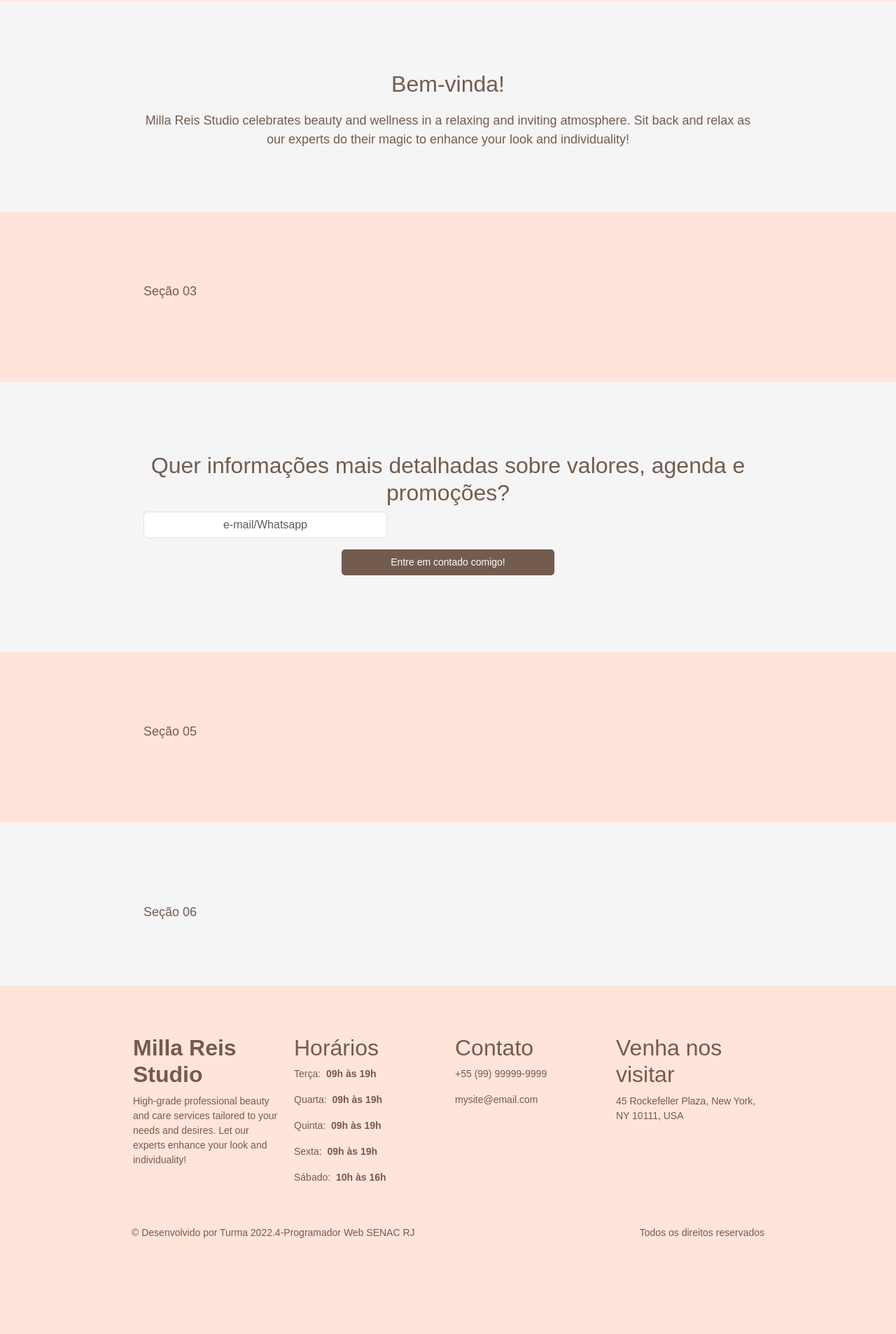
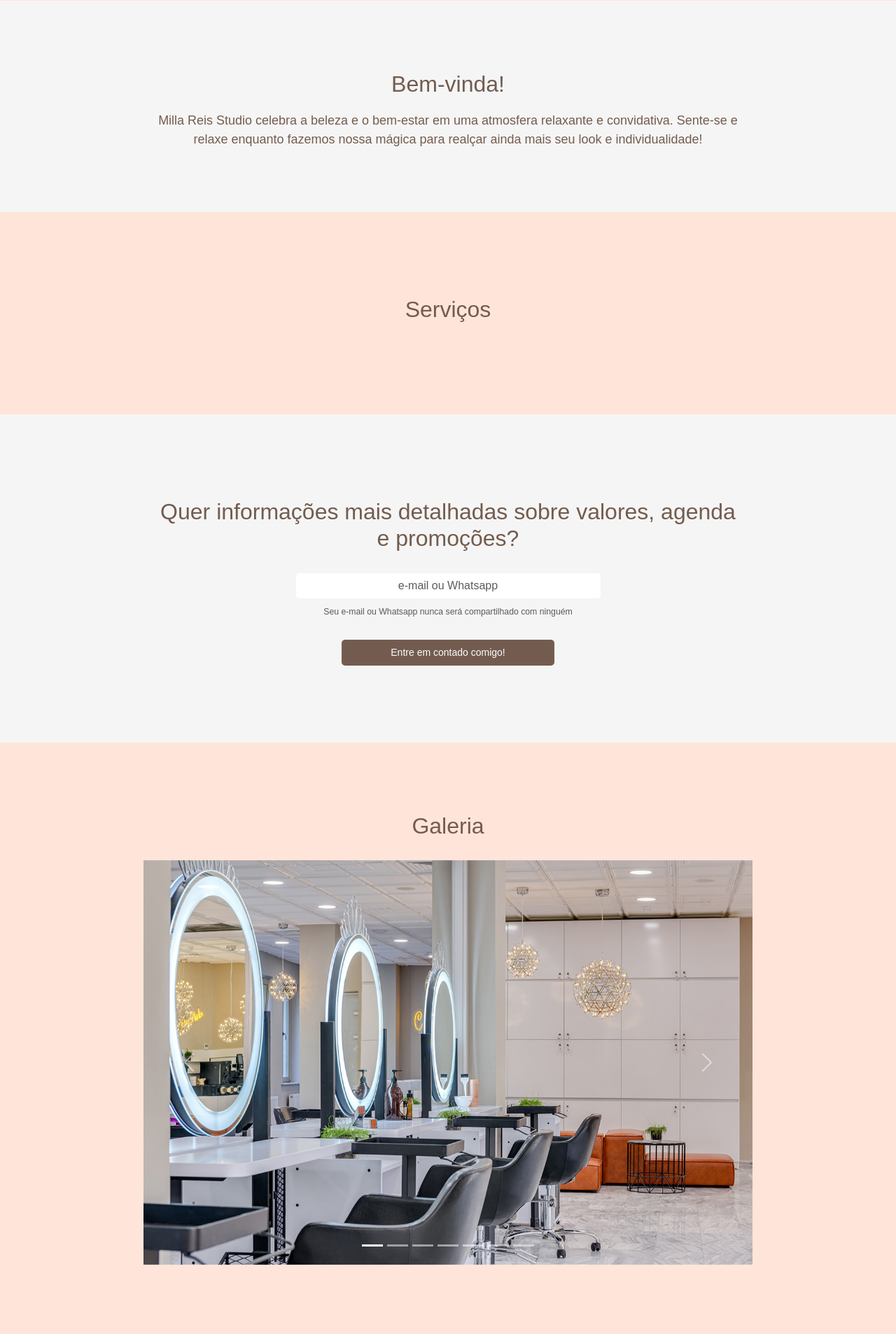
Before and after one commit to bryanAbreuW/Projeto-Integrador-Salao, a PHP site: page / in a window 1280 px wide. Shown: the part 701-2607 px from the top of the page at 70% size. Before the commit the page ends 2470 px from the top, so only its background shows below. Run offline with PHP 8.4, Linux system fonts and the light colour scheme.

Commit message:
Implementacao das secoes 05 e 06

```diff
--- a/Front-end/css/main-index.css
+++ b/Front-end/css/main-index.css
@@ -51,6 +51,12 @@ section {
 /* SECAO 03 - NOSSOS SERVICOS */
 #section-03 {
     padding: 100px var(--pd-side) 100px var(--pd-side);
+    text-align: center;
+}
+
+#section-03 h2 {
+    padding: 20px;
+    margin-bottom: 10px;
 }
 
 /* SECAO 04 - CALL TO ACTION */
@@ -59,18 +65,22 @@ section {
     text-align: center;
 }
 
-#section-04 p {
+#section-04 h2 {
     padding: 20px;
+    margin-bottom: 10px;
 }
 
 #section-04 input {
-    width: 40%;
+    width: 50%;
     text-align: center;
+    margin: auto;
+    border: none;
+    border-radius: var(--bdr-primary);
 }
 
 #section-04 button {
     padding: 8px 70px;
-    margin: 16px 0px 10px 0px;
+    margin: 30px 0px 10px 0px;
     border-radius: var(--bdr-primary);
     background-color: var(--light-brown);
     border: none;
@@ -81,9 +91,40 @@ section {
 /* SECAO 05 - GALERIA */
 #section-05 {
     padding: 100px var(--pd-side) 100px var(--pd-side);
+    text-align: center;
+}
+
+#section-05 h2 {
+    margin-bottom: 30px;
+}
+
+.carousel-item img {
+    max-width: 100%;
+    max-height: 100%;
 }
 
 /* SECAO 06 - ONDE ESTAMOS */
 #section-06 {
-    padding: 115px var(--pd-side) 75px var(--pd-side);
+    padding: 100px var(--pd-side) 75px var(--pd-side);
+    text-align: center;
 }
+
+#section-06 h2 {
+    margin-bottom: 30px;
+}
+
+#section-06 h5 {
+    margin-top: 30px;
+}
+
+#section-06-map {
+    width: 70%
+}
+
+#section-06-complement {
+    width: 30%;
+}
+
+#section-06-social-media {
+    margin-top: 14%;
+}
--- a/Front-end/index.html
+++ b/Front-end/index.html
@@ -6,8 +6,8 @@
     <meta name="viewport" content="width=device-width, initial-scale=1.0">
 
     <!-- ONLINE -->
-    <link href="https://cdn.jsdelivr.net/npm/bootstrap@5.3.0-alpha1/dist/css/bootstrap.min.css" rel="stylesheet"
-        integrity="sha384-GLhlTQ8iRABdZLl6O3oVMWSktQOp6b7In1Zl3/Jr59b6EGGoI1aFkw7cmDA6j6gD" crossorigin="anonymous">
+    <link href="https://cdn.jsdelivr.net/npm/bootstrap@5.3.0-alpha1/dist/css/bootstrap.min.css" rel="stylesheet" integrity="sha384-GLhlTQ8iRABdZLl6O3oVMWSktQOp6b7In1Zl3/Jr59b6EGGoI1aFkw7cmDA6j6gD" crossorigin="anonymous">
+    <script src="https://cdn.jsdelivr.net/npm/bootstrap@5.3.0-alpha1/dist/js/bootstrap.bundle.min.js" integrity="sha384-w76AqPfDkMBDXo30jS1Sgez6pr3x5MlQ1ZAGC+nuZB+EYdgRZgiwxhTBTkF7CXvN" crossorigin="anonymous"></script>
 
     <!-- LOCAL -->
     <!-- LOCAL - Favicon -->
@@ -51,8 +51,8 @@
                 <!-- Secao 01 - CAPA - Inicio -->
                 <section class="section-primary">
                     <div id="section-01">
-                        <h1>Enhance Your Beauty and Uniqueness</h1>
-                        <p>Let our beauty experts make you feel and look your best!</p>
+                        <h1>Realce sua Beleza e Singularidade</h1>
+                        <p>Permita-se ser e sentir o melhor de si mesma!</p>
                         <button>Agende uma visita</button>
                     </div>
                 </section>
@@ -62,15 +62,21 @@
                 <section class="section-secondary">
                     <div id="section-02">
                         <h2>Bem-vinda!</h2>
-                        <p>Milla Reis Studio celebrates beauty and wellness in a relaxing and inviting atmosphere. Sit back and relax as our experts do their magic to enhance your look and individuality!</p>
+                        <p>Milla Reis Studio celebra a beleza e o bem-estar em uma atmosfera relaxante e convidativa. Sente-se e relaxe enquanto fazemos nossa mágica para realçar ainda mais seu look e individualidade!</p>
                     </div>
                 </section>
                 <!-- Secao 02 - SAUDACOES - Fim -->
 
                 <!-- Secao 03 - NOSSOS SERVICOS - Inicio -->
-                <section id="main-nossos-servicos" class="section-primary">
+                <section class="section-primary">
                     <div id="section-03">
-                        <p>Seção 03</p>
+                        <h2>Servi&ccedil;os</h2>
+
+
+
+
+
+
                     </div>
                 </section>
                 <!-- Secao 03 - NOSSOS SERVICOS - Fim -->
@@ -79,16 +85,65 @@
                 <section class="section-secondary">
                     <div id="section-04">
                         <h2>Quer informações mais detalhadas sobre valores, agenda e promoções?</h2>
-                        <input class="form-control" type="text" placeholder="e-mail/Whatsapp" aria-label="default input example">
+                        <div>
+                            <input id="ask-for-contact" class="form-control mb-2" type="text" placeholder="e-mail ou Whatsapp">
+                            <small id="contact-help" class="form-text text-muted">Seu e-mail ou Whatsapp nunca será compartilhado com ninguém</small>
+                        </div>
                         <button>Entre em contado comigo!</button>
                     </div>
                 </section>
                 <!-- Secao 04 - CALL TO ACTION - Fim -->
 
                 <!-- Secao 05 - GALERIA - Inicio -->
-                <section id="main-galeria" class="section-primary">
+                <section class="section-primary">
                     <div id="section-05">
-                        <p>Seção 05</p>
+                        <h2>Galeria</h2>
+                        <div id="galery-carousel" class="carousel slide" data-bs-ride="carousel">
+                            <!-- Indicadores/dots - Inicio -->
+                            <div class="carousel-indicators">
+                                <button type="button" data-bs-target="#galery-carousel" data-bs-slide-to="0" class="active"></button>
+                                <button type="button" data-bs-target="#galery-carousel" data-bs-slide-to="1"></button>
+                                <button type="button" data-bs-target="#galery-carousel" data-bs-slide-to="2"></button>
+                                <button type="button" data-bs-target="#galery-carousel" data-bs-slide-to="3"></button>
+                                <button type="button" data-bs-target="#galery-carousel" data-bs-slide-to="4"></button>
+                                <button type="button" data-bs-target="#galery-carousel" data-bs-slide-to="5"></button>
+                                <button type="button" data-bs-target="#galery-carousel" data-bs-slide-to="6"></button>
+                            </div>
+                            <!-- Indicadores/dots - Fim -->
+                            <!-- Slideshow/carousel - Inicio -->
+                            <div class="carousel-inner">
+                                <div class="carousel-item active">
+                                    <img src="./img/galeria_01.jpg" alt="O studio" class="d-block">
+                                </div>
+                                <div class="carousel-item">
+                                    <img src="./img/galeria_02.jpg" alt="Manicure" class="d-block">
+                                </div>
+                                <div class="carousel-item">
+                                    <img src="./img/galeria_03.jpg" alt="Maquiagem" class="d-block">
+                                </div>
+                                <div class="carousel-item">
+                                    <img src="./img/galeria_04.jpg" alt="Corte de cabelo" class="d-block">
+                                </div>
+                                <div class="carousel-item">
+                                    <img src="./img/galeria_05.jpg" alt="Produtos" class="d-block">
+                                </div>
+                                <div class="carousel-item">
+                                    <img src="./img/galeria_06.jpg" alt="Lavagem de cabelo" class="d-block">
+                                </div>
+                                <div class="carousel-item">
+                                    <img src="./img/galeria_07.jpg" alt="Coloração" class="d-block">
+                                </div>
+                            </div>
+                            <!-- Slideshow/carousel - Fim -->
+                            <!-- Controles laterais/icons - Inicio -->
+                            <button class="carousel-control-prev" type="button" data-bs-target="#galery-carousel" data-bs-slide="prev">
+                                <span class="carousel-control-prev-icon"></span>
+                            </button>
+                            <button class="carousel-control-next" type="button" data-bs-target="#galery-carousel" data-bs-slide="next">
+                                <span class="carousel-control-next-icon"></span>
+                            </button>
+                            <!-- Controles laterais/icons - Fim -->
+                        </div>
                     </div>
                 </section>
                 <!-- Secao 05 - GALERIA - Fim -->
@@ -96,7 +151,58 @@
                 <!-- Secao 06 - ONDE ESTAMOS - Inicio -->
                 <section class="section-secondary">
                     <div id="section-06">
-                        <p>Seção 06</p>
+                        <h2>Onde estamos</h2>
+                        <div class="d-flex flex-row">
+                            <!-- Mapa - Inicio -->
+                            <div id="section-06-map">
+                                <iframe src="https://www.google.com/maps/embed?pb=!1m18!1m12!1m3!1d3022.1305950869664!2d-73.9777136!3d40.7591523!2m3!1f0!2f0!3f0!3m2!1i1024!2i768!4f13.1!3m3!1m2!1s0x89c258feeba537d5%3A0x4309708327882ae!2s45%20Rockefeller%20Plaza%2C%20New%20York%2C%20NY%2010020%2C%20EUA!5e0!3m2!1spt-BR!2sbr!4v1686370320136!5m2!1spt-BR!2sbr" width="600" height="450" style="border:0;" allowfullscreen="" loading="lazy" referrerpolicy="no-referrer-when-downgrade"></iframe>
+                            </div>
+                            <!-- Mapa - Fim -->
+                            <!-- Demais informacoes - Inicio -->
+                            <div id="section-06-complement">
+                                <!-- Endereco, Telefone e E-mail - Inicio -->
+                                <div>
+                                    <div>
+                                        <h5 class="fw-semibold">Endereço</h5>
+                                        <p>
+                                            <small>
+                                                45 Rockefeller Plaza
+                                                <br/>
+                                                New York, NY 10111, USA
+                                            </small>
+                                        </p>
+                                    </div>
+                                    <div>
+                                        <h5 class="fw-semibold">Telefone</h5>
+                                        <p>
+                                            <small>+55 (99) 99999-9999</small>
+                                        </p>
+                                    </div>
+                                    <div>
+                                        <h5 class="fw-semibold">E-mail</h5>
+                                        <p>
+                                            <small>mysite@email.com</small>
+                                        </p>
+                                    </div>
+                                </div>
+                                <!-- Endereco, Telefone e E-mail - Fim -->
+                                <!-- Redes sociais - Inicio -->
+                                <div id="section-06-social-media" class="d-flex flex-row justify-content-center">
+                                    <div class="p-2">
+                                        <a href="#">
+                                            <svg xmlns="http://www.w3.org/2000/svg" height="3em" viewBox="0 0 448 512"><!--! Font Awesome Free 6.4.0 by @fontawesome - https://fontawesome.com License - https://fontawesome.com/license (Commercial License) Copyright 2023 Fonticons, Inc. --><style>svg{fill:#735c4f}</style><path d="M400 32H48A48 48 0 0 0 0 80v352a48 48 0 0 0 48 48h137.25V327.69h-63V256h63v-54.64c0-62.15 37-96.48 93.67-96.48 27.14 0 55.52 4.84 55.52 4.84v61h-31.27c-30.81 0-40.42 19.12-40.42 38.73V256h68.78l-11 71.69h-57.78V480H400a48 48 0 0 0 48-48V80a48 48 0 0 0-48-48z"/></svg>
+                                        </a>
+                                    </div>
+                                    <div class="p-2">
+                                        <a href="#">
+                                            <svg xmlns="http://www.w3.org/2000/svg" height="3em" viewBox="0 0 448 512"><!--! Font Awesome Free 6.4.0 by @fontawesome - https://fontawesome.com License - https://fontawesome.com/license (Commercial License) Copyright 2023 Fonticons, Inc. --><style>svg{fill:#735c4f}</style><path d="M224,202.66A53.34,53.34,0,1,0,277.36,256,53.38,53.38,0,0,0,224,202.66Zm124.71-41a54,54,0,0,0-30.41-30.41c-21-8.29-71-6.43-94.3-6.43s-73.25-1.93-94.31,6.43a54,54,0,0,0-30.41,30.41c-8.28,21-6.43,71.05-6.43,94.33S91,329.26,99.32,350.33a54,54,0,0,0,30.41,30.41c21,8.29,71,6.43,94.31,6.43s73.24,1.93,94.3-6.43a54,54,0,0,0,30.41-30.41c8.35-21,6.43-71.05,6.43-94.33S357.1,182.74,348.75,161.67ZM224,338a82,82,0,1,1,82-82A81.9,81.9,0,0,1,224,338Zm85.38-148.3a19.14,19.14,0,1,1,19.13-19.14A19.1,19.1,0,0,1,309.42,189.74ZM400,32H48A48,48,0,0,0,0,80V432a48,48,0,0,0,48,48H400a48,48,0,0,0,48-48V80A48,48,0,0,0,400,32ZM382.88,322c-1.29,25.63-7.14,48.34-25.85,67s-41.4,24.63-67,25.85c-26.41,1.49-105.59,1.49-132,0-25.63-1.29-48.26-7.15-67-25.85s-24.63-41.42-25.85-67c-1.49-26.42-1.49-105.61,0-132,1.29-25.63,7.07-48.34,25.85-67s41.47-24.56,67-25.78c26.41-1.49,105.59-1.49,132,0,25.63,1.29,48.33,7.15,67,25.85s24.63,41.42,25.85,67.05C384.37,216.44,384.37,295.56,382.88,322Z"/></svg>
+                                        </a>
+                                    </div>
+                                </div>
+                                <!-- Redes sociais - Fim -->
+                            </div>
+                            <!-- Demais informacoes - Fim -->
+                        </div>
                     </div>
                 </section>
                 <!-- Secao 06 - ONDE ESTAMOS - Fim -->
```
Also changed, not shown: Front-end/img/facebook.svg (added), Front-end/img/galeria_01.jpg (added), Front-end/img/galeria_02.jpg (added), Front-end/img/galeria_03.jpg (added), Front-end/img/galeria_04.jpg (added), Front-end/img/galeria_05.jpg (added), Front-end/img/galeria_06.jpg (added), Front-end/img/galeria_07.jpg (added), Front-end/img/instagram.svg (added), Front-end/pages/login.html (line endings or trailing spaces).
